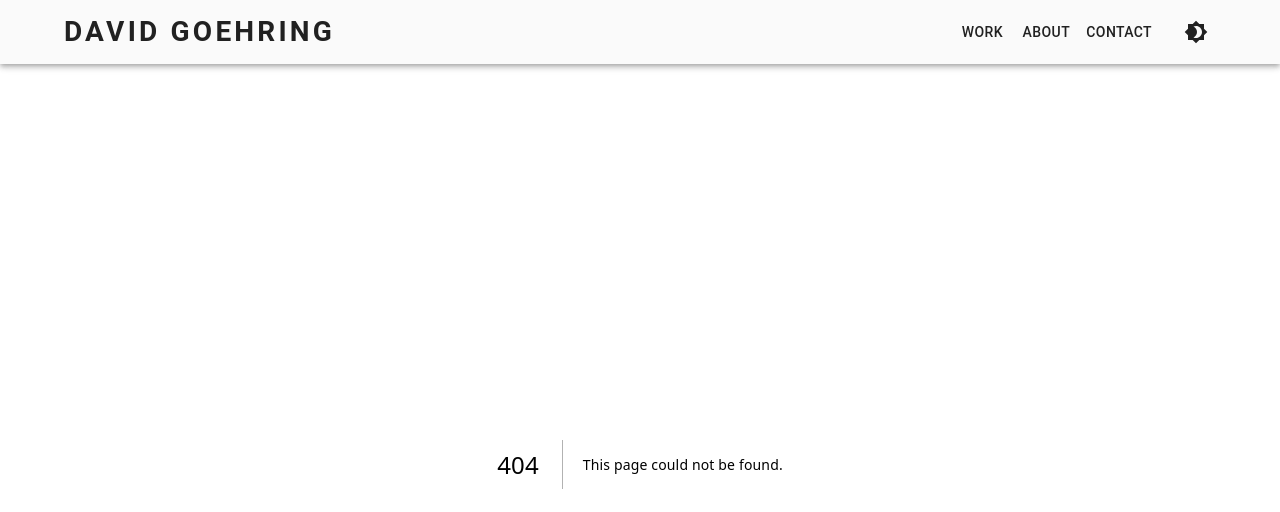
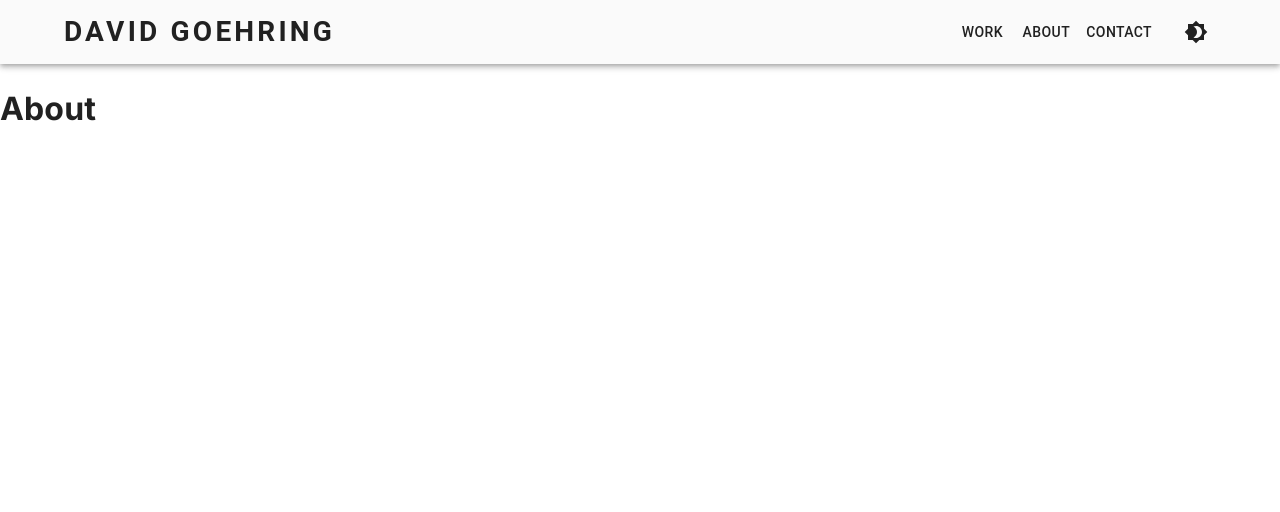
Before and after one commit to austin-rt/david-goehring.com, a Next.js app: page /about in a window 1280 px wide. Before the commit this address had no page. Shown: the top 512 px of the page. Built offline with nearby package versions, Linux system fonts and the light colour scheme.

Commit message:
add about

```diff
--- /dev/null
+++ b/app/about/page.tsx
@@ -0,0 +1,10 @@
+import Navbar from '../components/Navbar/Navbar';
+
+const About = () => {
+  return (
+    <>
+      <h1>About</h1>
+    </>
+  );
+};
+export default About;
```
